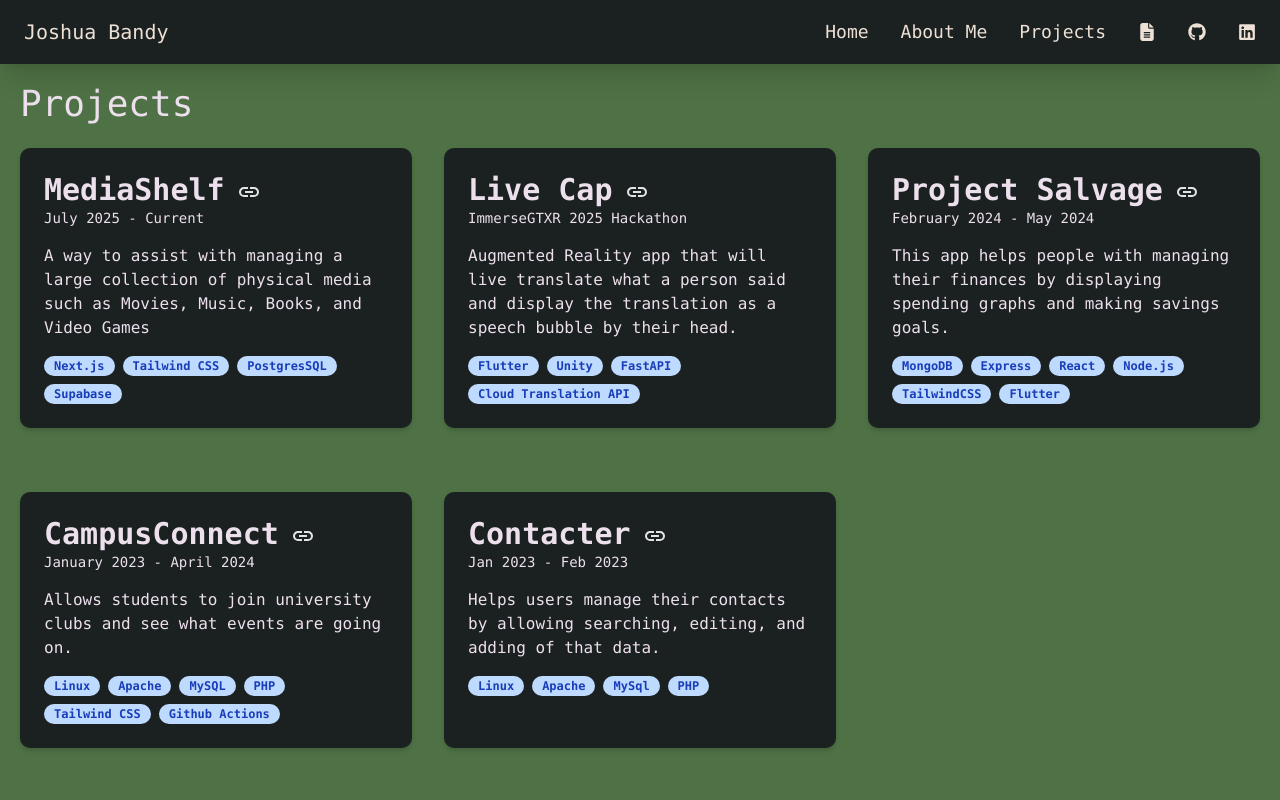
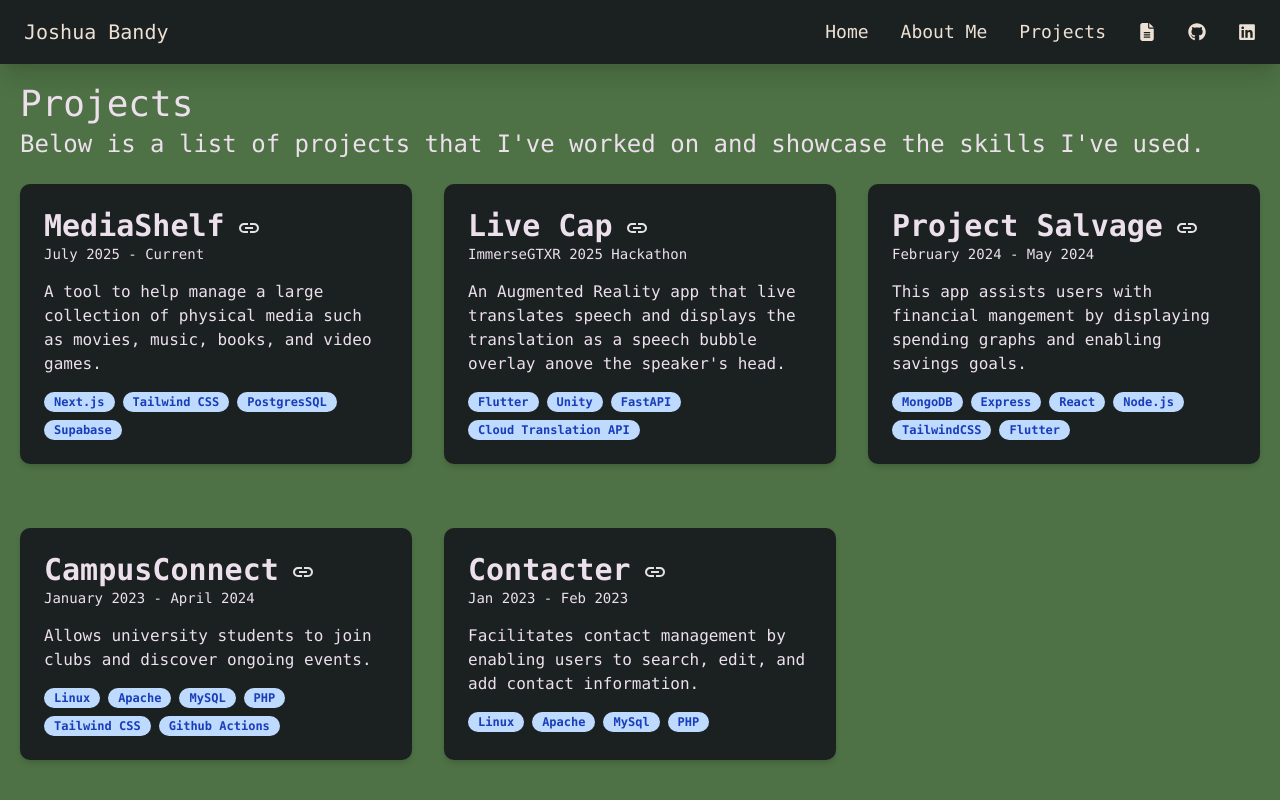
Before and after one commit to Lobbbey/portfolio, a Next.js app: page /projects in a window 1280 px wide. Shown: the top 800 px of the page. Built offline with nearby package versions, Linux system fonts and the light colour scheme.

Commit message:
formating changes and section for hobbies and such

```diff
--- a/app/aboutme/page.tsx
+++ b/app/aboutme/page.tsx
@@ -7,7 +7,7 @@ import { Tooltip } from "react-tooltip";
 
 //import { Tooltip } from "react-tooltip";
 
-export default function Experience() {
+export default function aboutme() {
   useEffect(() => {
     AOS.init({
       duration: 1000,
@@ -51,28 +51,27 @@ export default function Experience() {
   return (
     <section className="pt-16 my-5 px-4 md:px-5" id="about">
       {/*About me*/}
-      <div data-aos="fade-down" className="text-5xl sm:text-4xl text-center">
+      <div data-aos="fade-up" className="text-5xl sm:text-4xl text-center">
         <h1>About Me</h1>
         <p className="text-lg md:text-xl lg:text-2xl mx-auto mb-6 max-w-6xl">
-          Hi, my name is Joshua Bandy, a first generation university student at
-          the University of Central Florida with a major in computer science.
+          Hi, my name is Joshua Bandy. I am a first generation university student at
+          the University of Central Florida, majoring in computer science.
         </p>
       </div>
 
       {/*Skills*/}
-      <div className="flex flex-col mt-6 md:flex-row max-w-7xl mx-auto">
-        <div data-aos="fade-left" className="md:flex-1">
-          <h3 className="text-4xl">Skills</h3>
+      <div className="flex flex-col mt-12 md:flex-row max-w-7xl mx-auto">
+        <div data-aos="fade-up" className="md:flex-1">
+          <h2 className="text-4xl">Skills</h2>
           <p className="text-lg mt-4 md:text-xl lg:text-2xl max-w-[1000px] text-left">
-            After working on many projects, these are the skills that I have
-            acquired throught my learning process.
+		Through working on various projects, I have acquired the following skills:
           </p>
 
           {/*Frameworks*/}
-          <div>
-            <h1 className="text-xl md:text-xl lg:text-2xl mt-4 flex flex-col">
+          <div className="mt-8">
+            <h3 className="text-xl md:text-xl lg:text-2xl mt-4 flex flex-col">
               Frameworks
-            </h1>
+            </h3>
 
             <div className="grid grid-cols-4 gap-4 sm:flex sm:flex-wrap sm:gap-4 mt-4">
               {frameworks.map(({ name, icon }) => (
@@ -98,7 +97,7 @@ export default function Experience() {
           </div>
 
           {/*Languages*/}
-          <div>
+          <div className="mt-8">
             <h1 className="text-xl md:text-xl lg:text-2xl mt-4 flex flex-col">
               Languages
             </h1>
@@ -126,7 +125,7 @@ export default function Experience() {
           </div>
 
           {/* Tools */}
-          <div>
+          <div className="mt-8">
             <h1 className="text-xl md:text-xl lg:text-2xl mt-4 flex flex-col">
               Tools
             </h1>
@@ -156,13 +155,17 @@ export default function Experience() {
         </div>
       </div>
 
+	{/* More than Code*/}
+	<div data-aos="fade-up" className="">
+	</div>
+
       {/*See More Links*/}
       <div
         data-aos="fade-up"
-        className="mt-14 flex flex-col items-center text-center"
+        className="mt-16 flex flex-col items-center text-center"
       >
         <h2 className="text-2xl md:text-3xl text-nowrap mt-8 mb-6">
-          See more here!
+          Find me elsewhere!
         </h2>
         <div className="flex gap-16 mt-4 md:mt-8">
           <Link
--- a/app/page.tsx
+++ b/app/page.tsx
@@ -19,16 +19,16 @@ export default function Home() {
 
       {/*Page Title*/}
       <div data-aos="fade-up" className="text-6xl sm:text-5xl pt-40">
-        <h1 className="">Hi I&apos;m Joshua & welcome to my portfolio!</h1>
+        <h1 className="">Hi I&apos;m Joshua, and welcome to my portfolio!</h1>
       </div>
 
       {/*Send too's*/}
-      <div data-aos="fade-up" className="text-2xl">
-        <p>
-          Want to know {""}<Link href={"/aboutme"} className="hover:underline duration-300 transition-all text-[#eb9c35] hover:animate-pulse">about me</Link>{" "}
-          or checkout some of my previous {""}<Link href={"/projects"} className="hover:underline text-[#eb9c35] hover:animate-pulse"> projects</Link>{""}.
-        </p>
-      </div>
-    </section>
+	<div data-aos="fade-up" className="text-2xl mt-4">
+	  <p>
+	    Learn more <Link href="/aboutme" className="hover:underline duration-300 transition-all text-[#eb9c35] hover:animate-pulse">about me</Link>{" "}
+	    or view my <Link href="/projects" className="hover:underline text-[#eb9c35] hover:animate-pulse">past projects</Link>.
+	  </p>
+	</div>
+   </section>
   );
 }
--- a/app/projects/page.tsx
+++ b/app/projects/page.tsx
@@ -17,8 +17,7 @@ export default function Projects() {
       name: "MediaShelf",
       duration: "July 2025 - Current",
       info: {
-        description:
-          "A way to assist with managing a large collection of physical media such as Movies, Music, Books, and Video Games",
+        description: "A tool to help manage a large collection of physical media such as movies, music, books, and video games.",
         tags: ["Next.js", "Tailwind CSS", "PostgresSQL", "Supabase"],
       },
       logo: "",
@@ -28,8 +27,7 @@ export default function Projects() {
       name: "Live Cap",
       duration: "ImmerseGTXR 2025 Hackathon",
       info: {
-        description:
-          "Augmented Reality app that will live translate what a person said and display the translation as a speech bubble by their head.",
+        description: "An Augmented Reality app that live translates speech and displays the translation as a speech bubble overlay anove the speaker's head.",
         tags: ["Flutter", "Unity", "FastAPI", "Cloud Translation API"],
       },
       logo: "",
@@ -39,8 +37,7 @@ export default function Projects() {
       name: "Project Salvage",
       duration: "February 2024 - May 2024",
       info: {
-        description:
-          "This app helps people with managing their finances by displaying spending graphs and making savings goals.",
+        description: "This app assists users with financial mangement by displaying spending graphs and enabling savings goals.",
         tags: [
           "MongoDB",
           "Express",
@@ -57,8 +54,7 @@ export default function Projects() {
       name: "CampusConnect",
       duration: "January 2023 - April 2024",
       info: {
-        description:
-          "Allows students to join university clubs and see what events are going on.",
+        description: "Allows university students to join clubs and discover ongoing events.",
         tags: [
           "Linux",
           "Apache",
@@ -75,8 +71,7 @@ export default function Projects() {
       name: "Contacter",
       duration: "Jan 2023 - Feb 2023",
       info: {
-        description:
-          "Helps users manage their contacts by allowing searching, editing, and adding of that data.",
+        description: "Facilitates contact management by enabling users to search, edit, and add contact information.",
         tags: ["Linux", "Apache", "MySql", "PHP"],
       },
       logo: "",
@@ -85,15 +80,20 @@ export default function Projects() {
   ];
 
   return (
-    <section className="pt-16 my-5 px-4 md:px-5" id="about">
+    <section className="pt-16 my-5 px-4 md:px-5" id="projects">
+	{/* Title */}
       <div
         data-aos="fade-up"
-        className="text-5xl sm:text-4xl text-left f1B2021ex-col mx-auto"
+        className="text-5xl sm:text-4xl text-left flex-col mx-auto"
       >
         <h1>Projects</h1>
-        <p className="text-lg md:text-xl lg:text-2xl mx-auto mb-6 max-w-6xl"></p>
+        <p className="text-lg md:text-xl lg:text-2xl mt-1 mx-auto mb-6 ">
+	Below is a list of projects that I've worked on and showcase the skills I've used.
+	</p>
       </div>
-      <div className="grid grid-cols-1 md:grid-cols-2 lg:grid-cols-3 gap-8">
+
+	{/* List of projects  */}
+	<div className="grid grid-cols-1 md:grid-cols-2 lg:grid-cols-3 gap-8 mt-6">
         {projects.map((project, index) => (
           <div
             key={index}
```
